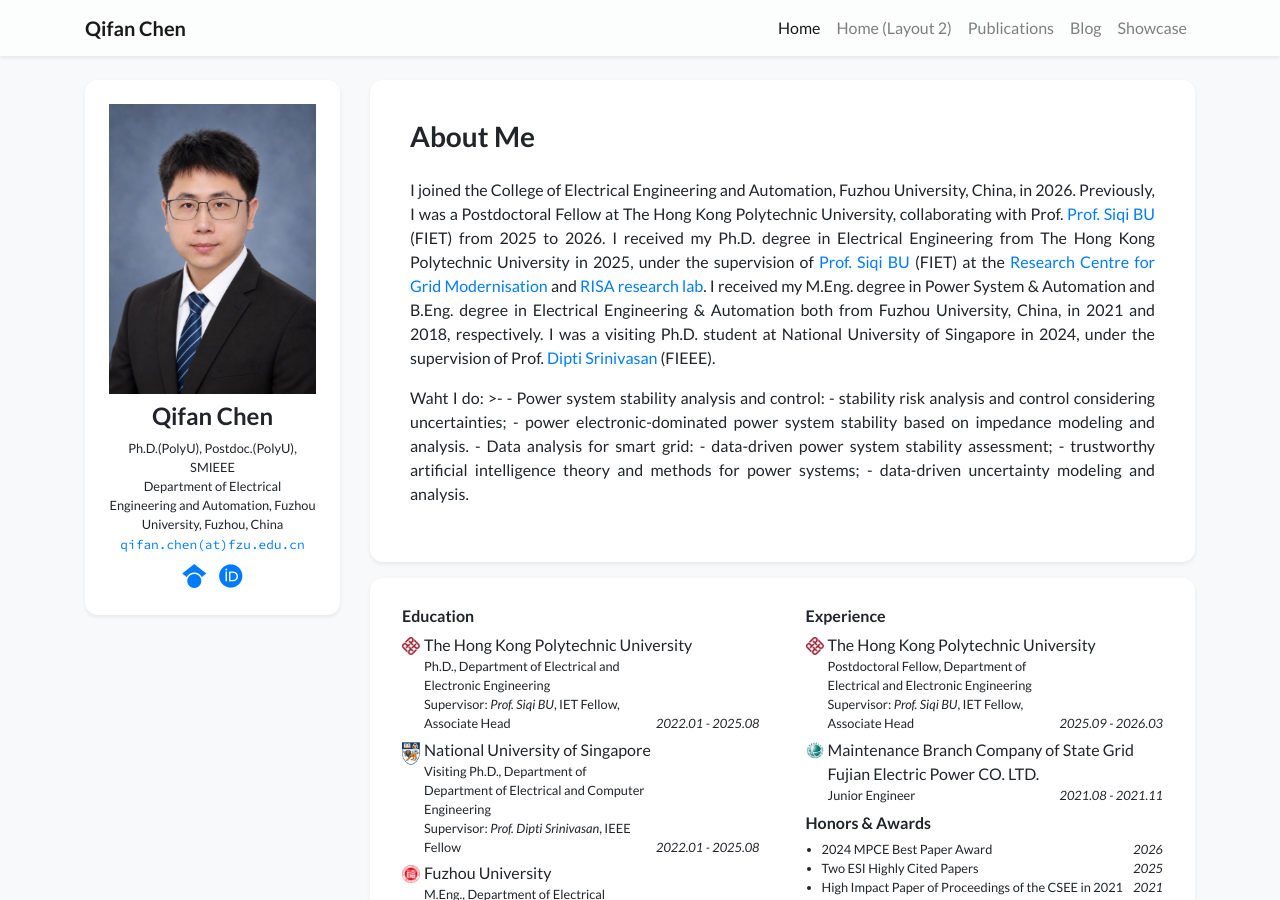
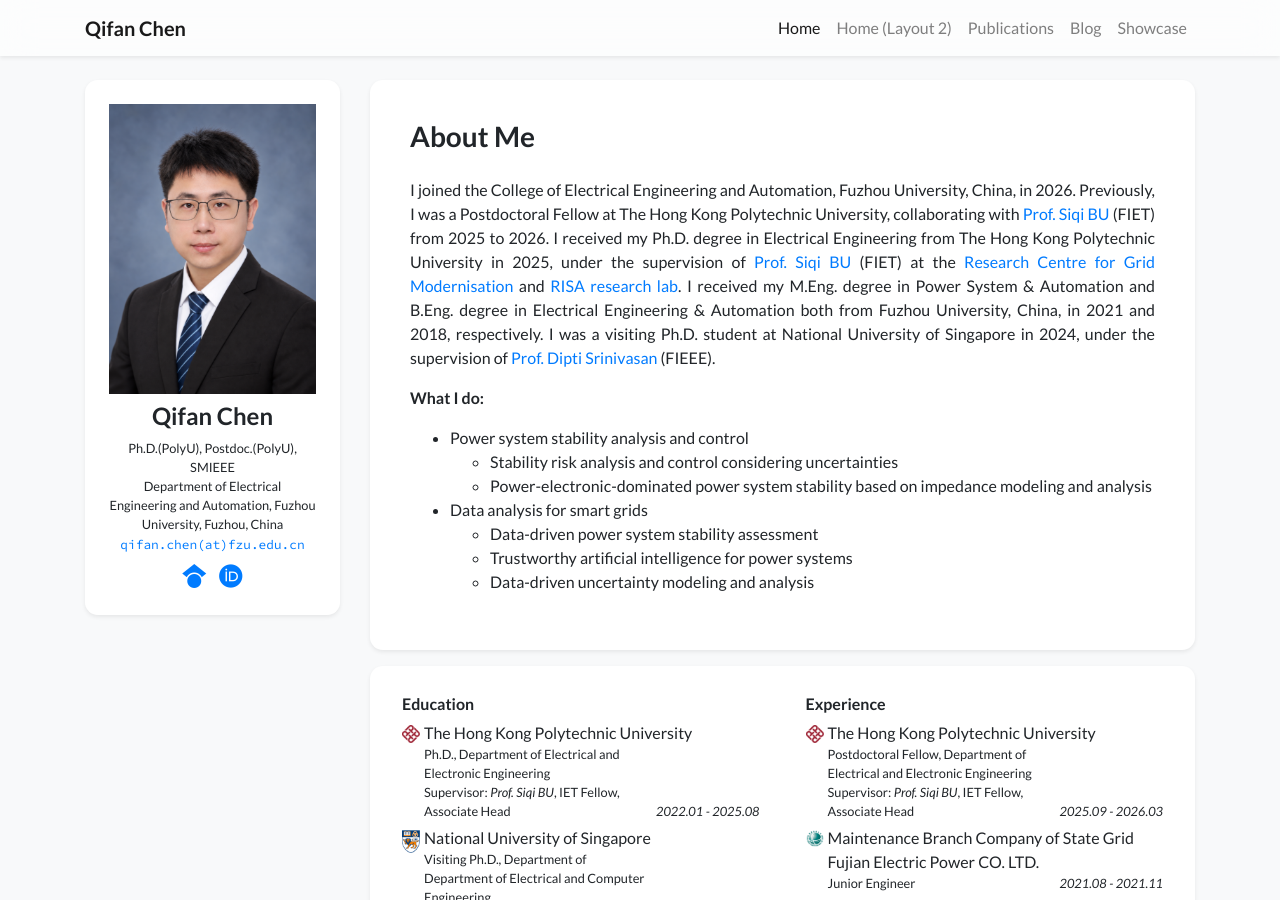
Before and after one commit to ChQf/homepage-next, a Jekyll site: the page built from index.html, in a window 1280 px wide and 900 px high. Built offline with Jekyll 4.4.1, drawn with Linux system fonts in a browser that asks for light colours; nearby versions of some CDN libraries; a style sheet for code colours, icons or effects is not loaded; a file with an impossible date is left out.

Commit message:
Update profile.yml

```diff
--- a/_data/profile.yml
+++ b/_data/profile.yml
@@ -20,7 +20,7 @@ short_bio_text_justify: true
 short_bio: >-
   <p>
     I joined the College of Electrical Engineering and Automation, Fuzhou University, China, in 2026.
-    Previously, I was a Postdoctoral Fellow at The Hong Kong Polytechnic University, collaborating with Prof.
+    Previously, I was a Postdoctoral Fellow at The Hong Kong Polytechnic University, collaborating with
     <a href="https://www.polyu.edu.hk/eee/people/academic-staff-and-teaching-staff/prof-bu-siqi/" target="_blank">Prof. Siqi BU</a>
     (FIET) from 2025 to 2026.
     I received my Ph.D. degree in Electrical Engineering from The Hong Kong Polytechnic University in 2025, under the supervision of
@@ -30,19 +30,27 @@ short_bio: >-
     <a href="https://www.polyu.edu.hk/eee/people/academic-staff-and-teaching-staff/prof-bu-siqi/" target="_blank">RISA research lab</a>.
     I received my M.Eng. degree in Power System & Automation and
     B.Eng. degree in Electrical Engineering & Automation both from Fuzhou University, China, in 2021 and 2018, respectively.
-    I was a visiting Ph.D. student at National University of Singapore in 2024, under the supervision of Prof.
-    <a href="https://www.ece.nus.edu.sg/gems/profhome.html" target="_blank">Dipti Srinivasan</a> (FIEEE).
+    I was a visiting Ph.D. student at National University of Singapore in 2024, under the supervision of
+    <a href="https://www.ece.nus.edu.sg/gems/profhome.html" target="_blank">Prof. Dipti Srinivasan</a> (FIEEE).
   </p>
-  <p>
-    Waht I do: >-
-      - Power system stability analysis and control:
-        - stability risk analysis and control considering uncertainties;
-        - power electronic-dominated power system stability based on impedance modeling and analysis.
-      - Data analysis for smart grid:
-        - data-driven power system stability assessment;
-        - trustworthy artificial intelligence theory and methods for power systems;
-        - data-driven uncertainty modeling and analysis.
-  </p>
+  <p><strong>What I do:</strong></p>
+  <ul>
+    <li>
+      Power system stability analysis and control
+      <ul>
+        <li>Stability risk analysis and control considering uncertainties</li>
+        <li>Power-electronic-dominated power system stability based on impedance modeling and analysis</li>
+      </ul>
+    </li>
+    <li>
+      Data analysis for smart grids
+      <ul>
+        <li>Data-driven power system stability assessment</li>
+        <li>Trustworthy artificial intelligence for power systems</li>
+        <li>Data-driven uncertainty modeling and analysis</li>
+      </ul>
+    </li>
+  </ul>
 
 opportunities: >-
   <p>
```
